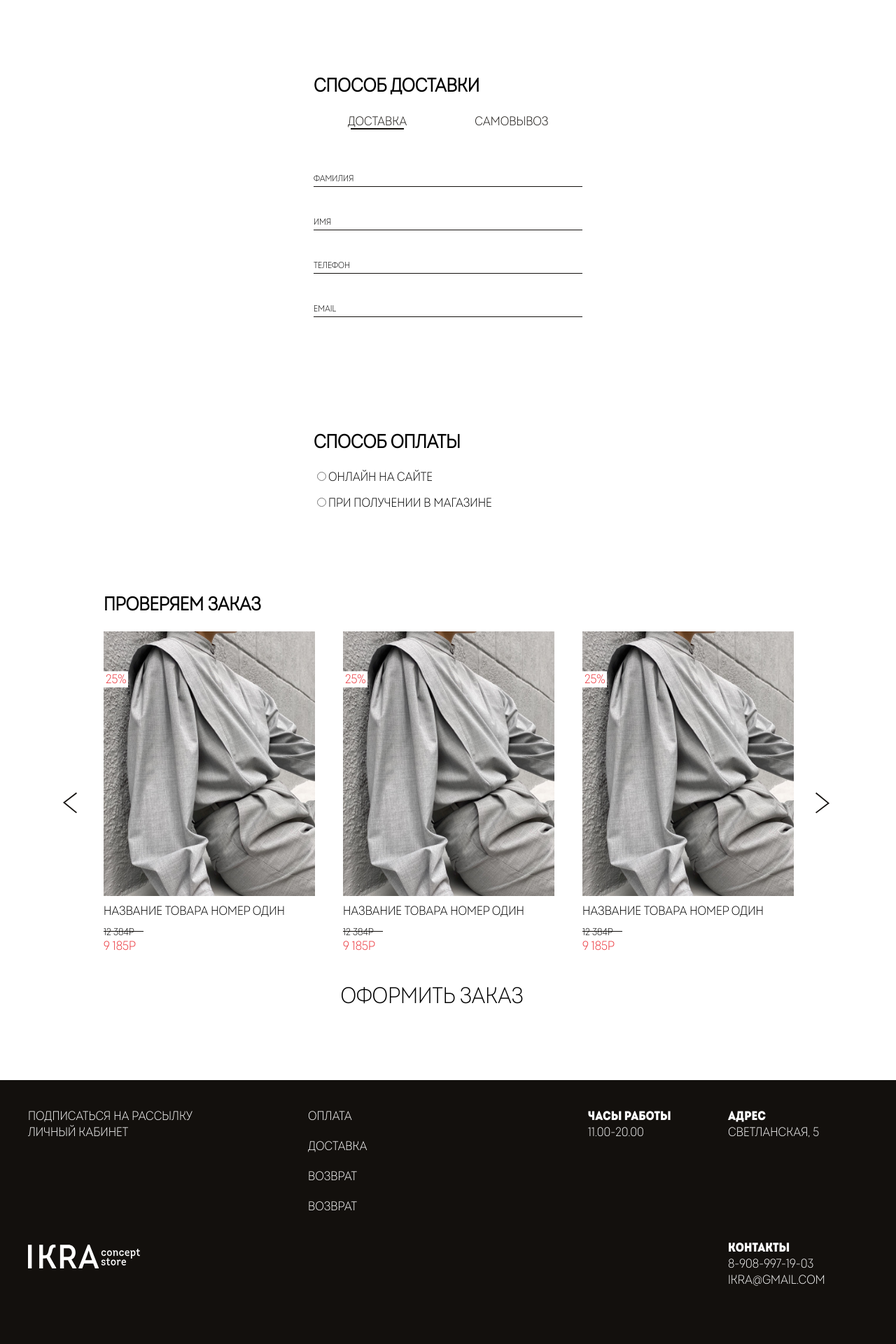
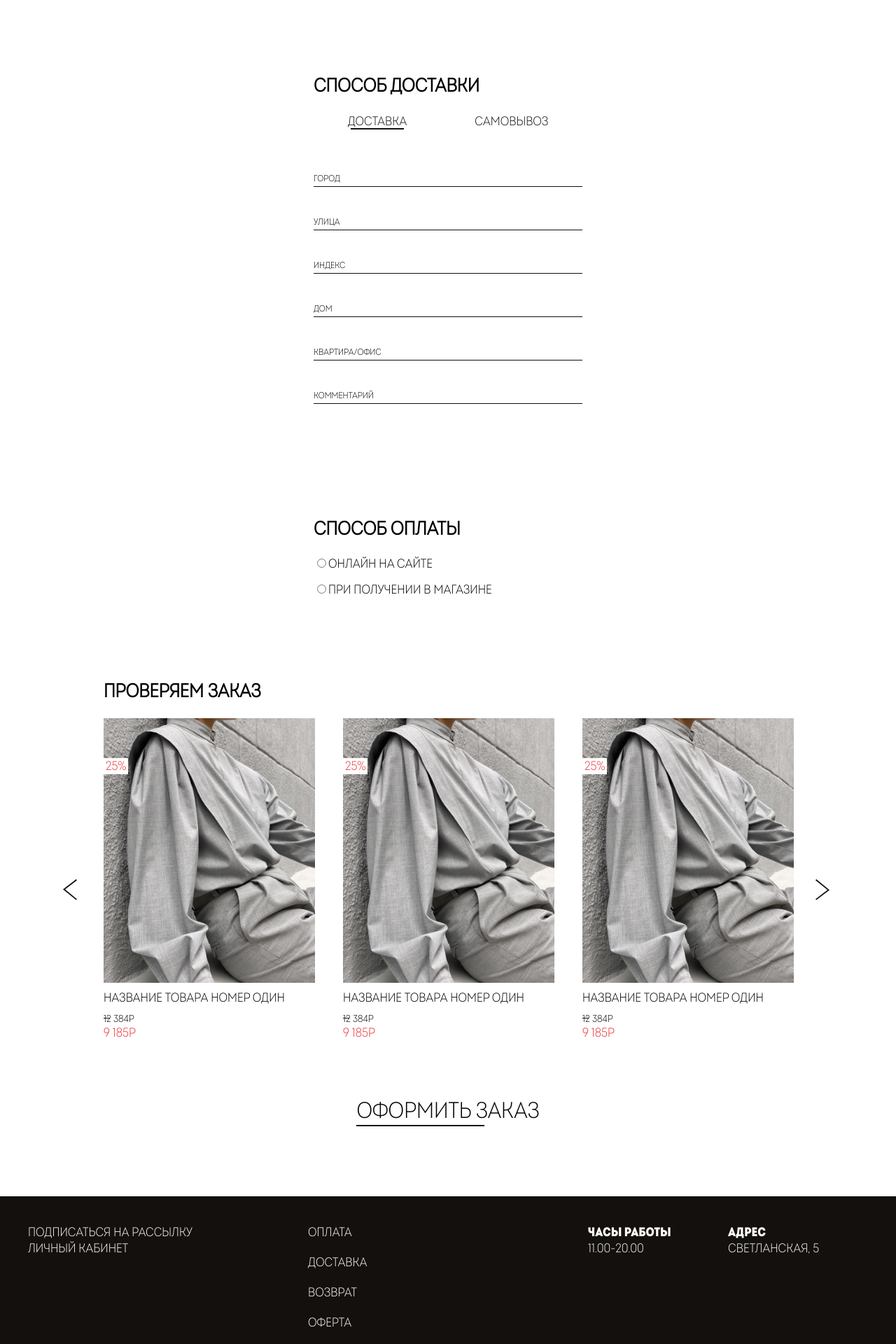
Before and after one commit to 21071988/ikra_store, a PHP site: page /order/index.php in a window 1280 px wide. Shown: the part 504-2424 px from the top of the page at 70% size. Run offline with PHP 8.4, Linux system fonts and the light colour scheme; style sheets or scripts are compiled from the project's sources; some libraries are stand-ins or nearby versions.

Commit message:
small bug fixes
Везде поменял кнопку на ссылку

```diff
--- a/basket/index.php
+++ b/basket/index.php
@@ -56,9 +56,8 @@
 
     <div class="promocode">
       <form action="">
-        <div>
+        <div class='promo__div'>
           <input type="text" name='promocodeValue' id='promocodeValue' >
-          <br>
           <label for="promocodeValue">У вас есть промокод? Можете ввести его сюда</label>
         </div>
         <button id='insert__promocode' type='submit'>
@@ -67,7 +66,7 @@
       </form>
     </div>
     <div class='button__bottom'>
-      <button>Продолжить</button>
+      <div class="some"><button>Продолжить</button></div>
       <div class="bottom__line"></div>
     </div>
 
--- a/catalog/item.php
+++ b/catalog/item.php
@@ -51,7 +51,7 @@
             </div>
 
             <div class='button__bottom'>
-              <button id='to__basket' type='submit'>В корзину</button>
+            <div class='some'>В корзину</div>
               <div class="bottom__line"></div>
             </div>
           </form>
--- a/css/styles.less
+++ b/css/styles.less
@@ -106,14 +106,25 @@ h1{
 a{
 	text-decoration: none;
 	color:@bl;
+	width: fit-content;
 	.trans4;
 	&:hover{
 		cursor: pointer;
 		// color:@hc;
 	}
 }
+
+.some{
+	&:hover{
+		cursor:pointer;
+	}
+	button{
+		width: fit-content;
+	}
+}
 .active{
 	position: relative;
+	.trans4;
 	&:after{
 		content: '';
     position: absolute;
@@ -272,6 +284,7 @@ footer{
 	font-size: 0.8em;
 	position: relative;
 	margin-right:15px;
+	width: fit-content;
 	&:after{
 		content: '';
     position: absolute;
@@ -346,6 +362,7 @@ footer{
 
 }
 .button__bottom{
+	width: fit-content;
 	margin-top:@m2;
 	// margin-left:290px;
 	.bottom__line{
@@ -930,9 +960,9 @@ footer{
 .order__wrapper{
 	margin:0 auto;
 }
-.order__button{
-	margin-top:@m2;
-			margin-left:38%;
+.button__bottom__order{
+	margin:@m3 auto;
+
 }
 .oc{
 	width: 30%;
--- a/footer.php
+++ b/footer.php
@@ -17,7 +17,7 @@
     <a href="#">Оплата</a>
     <a href="#"> доставка</a>
     <a href="#">возврат</a>
-    <a href="#">возврат</a>
+    <a href="#">Оферта</a>
   </div>
   <div class="footer__div footer__div__three">
    <div>
--- a/header.php
+++ b/header.php
@@ -27,7 +27,7 @@
         </a>
       </li>
       <li>
-        <a href="/delivery/">
+        <a href="/info/">
           оплата и доставка
         </a>
       </li>
--- a/index.php
+++ b/index.php
@@ -38,7 +38,7 @@
     </div>
     <div class='button__bottom go__shopping__main'>
       <div class="to__right">
-        <button>Перейти в магазин</button>
+        <div class='some'><a href='/catalog'>Перейти в магазин</a></div>
         <div class="bottom__line"></div>
       </div>
     </div>
@@ -53,7 +53,7 @@
           в том числе из Владивостока....
           </p>
           <div class='button__bottom show__more__main'>
-            <button>узнать больше о ikra</button>
+          <div class='some'><a href='/about'>узнать больше о ikra</a></div>
             <div class="bottom__line"></div>
           </div>
       </div>
--- a/js/main.js
+++ b/js/main.js
@@ -118,38 +118,28 @@ document.querySelectorAll('.js-price').forEach(node => {
       })
 
 
+// Появление кнопки "ввести промокод"
+
 let promoValue = document.getElementById('promocodeValue');
 let promoBtn = document.getElementById('insert__promocode');
 
-// promoValue.addEventListener('keydown', showBtn);
-// function showBtn(){
-//     if(promoValue.value.length>=5){
-//         promoBtn.style.opacity = '1';
-//     }else{
-//         promoBtn.style.opacity = '0';
-//     }
-// }
+if(promoValue !=null){
+  promoValue.addEventListener('keydown', showBtn);
+function showBtn(){
+    if(promoValue.value.length>=5){
+        promoBtn.style.opacity = '1';
+    }else{
+        promoBtn.style.opacity = '0';
+    }
+}
+}
+
 
 // отрисовка линии у любой кнопки внизу страницы
-// window.onload = function(){
 
-//     const btnBottom = document.querySelectorAll('.button__bottom button');
-//     const line = document.querySelector('.button__bottom div');
-//     console.log(btnBottom.clientWidth);
-//     let lineWidth = btnBottom.clientWidth;
-//     console.log(lineWidth * 0.7 +'px');
-//     line.style.width = lineWidth * 0.7 +'px';
 
-//     btnBottom.addEventListener('mouseover', fullLine);
-//     btnBottom.addEventListener('mouseleave', notFullLine);
-//     function fullLine(){
-//         line.style.width = lineWidth+'px';
-//     }
-//     function notFullLine(){
-//         line.style.width = lineWidth * 0.7 +'px';
-//     }
-// }
-// конец отрисовки линии
+
+
 
 
 //выбор размера в карточке товара
@@ -203,22 +193,17 @@ if(toBasket !=null){
 }
 
 function addToBasket(e){
-    // console.log(bQuantity.innerText);
     bQuantity.innerText = Number(bQuantity.innerText)+1;
-
-
-
     e.preventDefault();
 }
+
 
 
 //удаление непонравившихся товаров в корзине
 
 let itemDel = document.querySelectorAll('.delete__item');
+itemToDelete = Array.from(itemDel);
 
-
-
-itemToDelete = Array.from(itemDel);
 for(let i = 0; i< itemToDelete.length; i++){
   itemToDelete[i].addEventListener('click',function(){
 
@@ -228,16 +213,15 @@ for(let i = 0; i< itemToDelete.length; i++){
 
     let currentSum = Number(document.getElementById('currentSum').dataset.currentsum);
     let currentSumValue = document.getElementById('currentSum');
-    // console.log(currentSum);
-    // console.log(needToMinus);
+
     currentSum = currentSum - needToMinus;
-    // console.log(currentSum);
     currentSumValue.setAttribute('data-currentsum', currentSum);
-    // console.log(currentSumValue.dataset.currentsum);
     yourSum.innerText = currentSum + ' Р';
 
   });
 }
+
+
 
 //info block
 let tabs = document.querySelectorAll('.nav-link');
@@ -270,7 +254,7 @@ city = Array.from(cityA);
 for(let i = 0; i< cityName.length; i++){
   cityName[i].addEventListener('click',function(){
       var current = document.getElementsByClassName("active");
-      current[0].className = current[0].className.replace(" active", " ");
+      current[0].className = current[0].className.replace("active", "");
       this.className += " active";
 
       for(let j = 0; j< city.length; j++){
@@ -294,7 +278,7 @@ orderBlock = Array.from(orderBlockAr);
 for(let i = 0; i< orderTabs.length; i++){
   orderTabs[i].addEventListener('click',function(){
       var currentOrder = document.getElementsByClassName("active");
-      currentOrder[0].className = currentOrder[0].className.replace(" active", "");
+      currentOrder[0].className = currentOrder[0].className.replace("active", "");
       this.className += " active";
 
       for(let j = 0; j< orderBlock.length; j++){
@@ -353,6 +337,31 @@ for(let i = 0; i< orderInputs.length; i++){
 
 
 window.onload = function(){
+const btnBottomAr = document.querySelectorAll('.button__bottom .some');
+    btnBottom = Array.from(btnBottomAr);
+
+    for(let i = 0; i< btnBottom.length; i++){
+
+      let line = btnBottom[i].nextSibling.nextSibling;
+
+
+      let lineWidth = btnBottom[i].clientWidth;
+      line.style.width = lineWidth * 0.7 +'px';
+
+      btnBottom[i].addEventListener('mouseover', fullLine);
+      btnBottom[i].addEventListener('mouseleave', notFullLine);
+      function fullLine(){
+          line.style.width = lineWidth+'px';
+      }
+      function notFullLine(){
+          line.style.width = lineWidth * 0.7 +'px';
+      }
+        console.log(btnBottom[i].clientWidth);
+
+    }
+
+
+  //brands directory work
   let actveSlideAr = document.querySelectorAll('.brands__slider .brand__name');
   let activeSlide = Array.from(actveSlideAr);
 
@@ -388,11 +397,12 @@ window.onload = function(){
 
     }
     for(let j = 0; j<= brandArrow.length; j++){
-      brandArrow[j].addEventListener('click',function(){
-        var current = document.getElementsByClassName('slick-active');
-        var currentImage = current[0].childNodes[1].childNodes[0].childNodes[3].dataset.img;
-        brandsWrapper.innerHTML = `<img src='${currentImage}' class='show__nice__text'></img>`;
-      })
-
+      if(brandArrow!=''){
+        brandArrow[j].addEventListener('click',function(){
+          var current = document.getElementsByClassName('slick-active');
+          var currentImage = current[0].childNodes[1].childNodes[0].childNodes[3].dataset.img;
+          brandsWrapper.innerHTML = `<img src='${currentImage}' class='show__nice__text'></img>`;
+        })
+      }
     }
 }
--- a/order/index.php
+++ b/order/index.php
@@ -29,17 +29,23 @@
     </div>
     <div class="delivery__data">
       <div class="delivery__delivery order__block delivery__type__data">
-        <label for="order__data__lastname">Фамилия</label>
-        <input type="text" name='order__data__lastname'>
+        <label for="order__data__city">город</label>
+        <input type="text" name='order__data__city'>
 
-        <label for="order__data__name">имя</label>
-        <input type="text" name='order__data__name'>
+        <label for="order__data__street">улица</label>
+        <input type="text" name='order__data__street'>
 
-        <label for="order__data__phone">телефон</label>
-        <input type="text" name='order__data__phone'>
+        <label for="order__data__index">индекс</label>
+        <input type="text" name='order__data__index'>
 
-        <label for="order__data__email">email</label>
-        <input type="text" name='order__data__email'>
+        <label for="order__data__house">дом</label>
+        <input type="text" name='order__data__house'>
+
+        <label for="order__data__app">квартира/офис</label>
+        <input type="text" name='order__data__app'>
+
+        <label for="order__data__comment">комментарий</label>
+        <input type="text" name='order__data__comment'>
       </div>
       <div class="delivery__pickup order__block delivery__type__data">
         <p class='order__block__bold'>
@@ -118,8 +124,13 @@
     </div>
 
   </div>
+    <div class="button__bottom button__bottom__order">
+      <div class="some">
+        <button class='order__button'type='submit'>Оформить заказ</button>
+      </div>
+      <div class="bottom__line"></div>
+    </div>
 
-  <button class='order__button'type='submit'>Оформить заказ</button>
   </form>
 </div>
 <?php require($_SERVER["DOCUMENT_ROOT"]."/footer.php");?>
```
Also changed, not shown: other parts of css/styles.less (+25 -4 lines).
